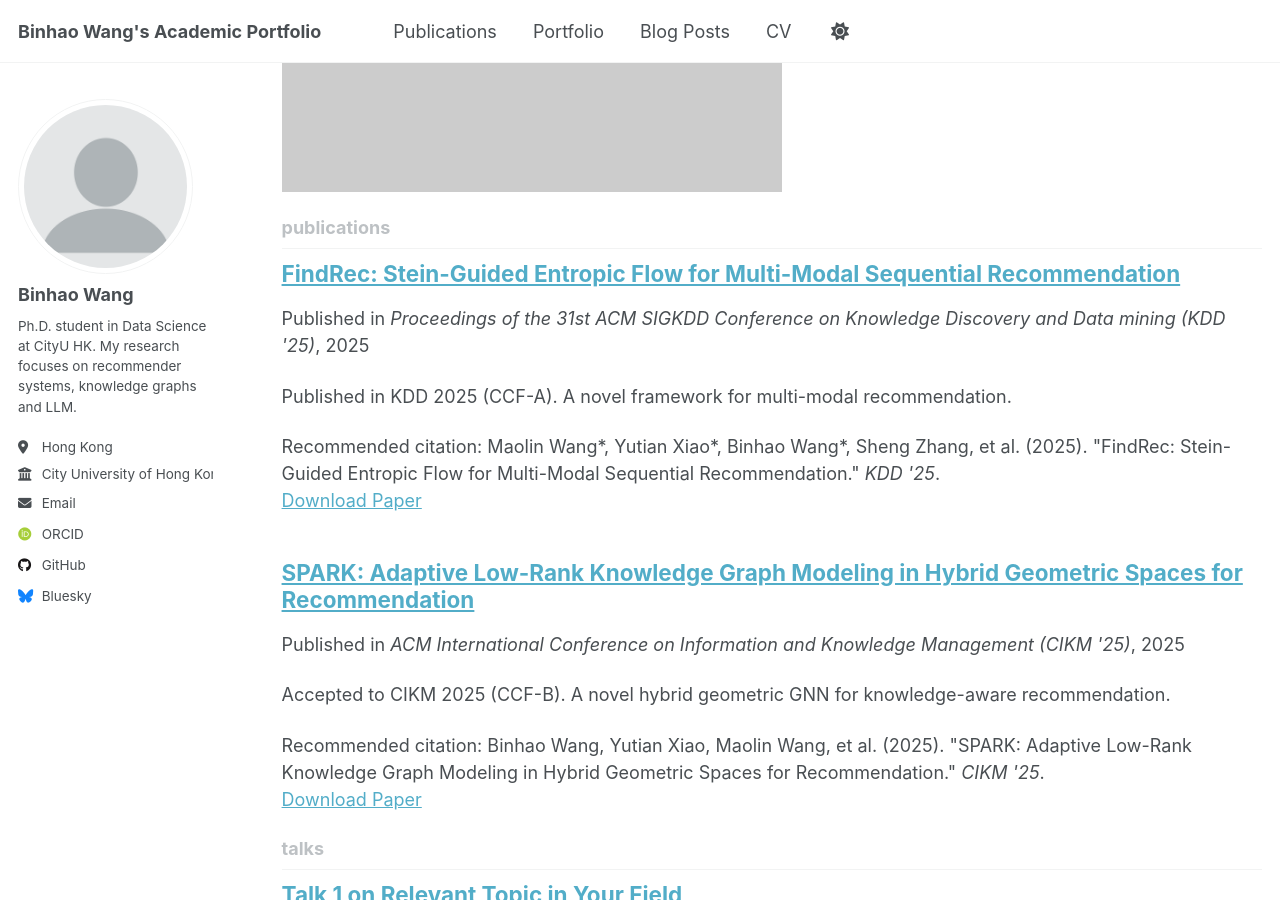
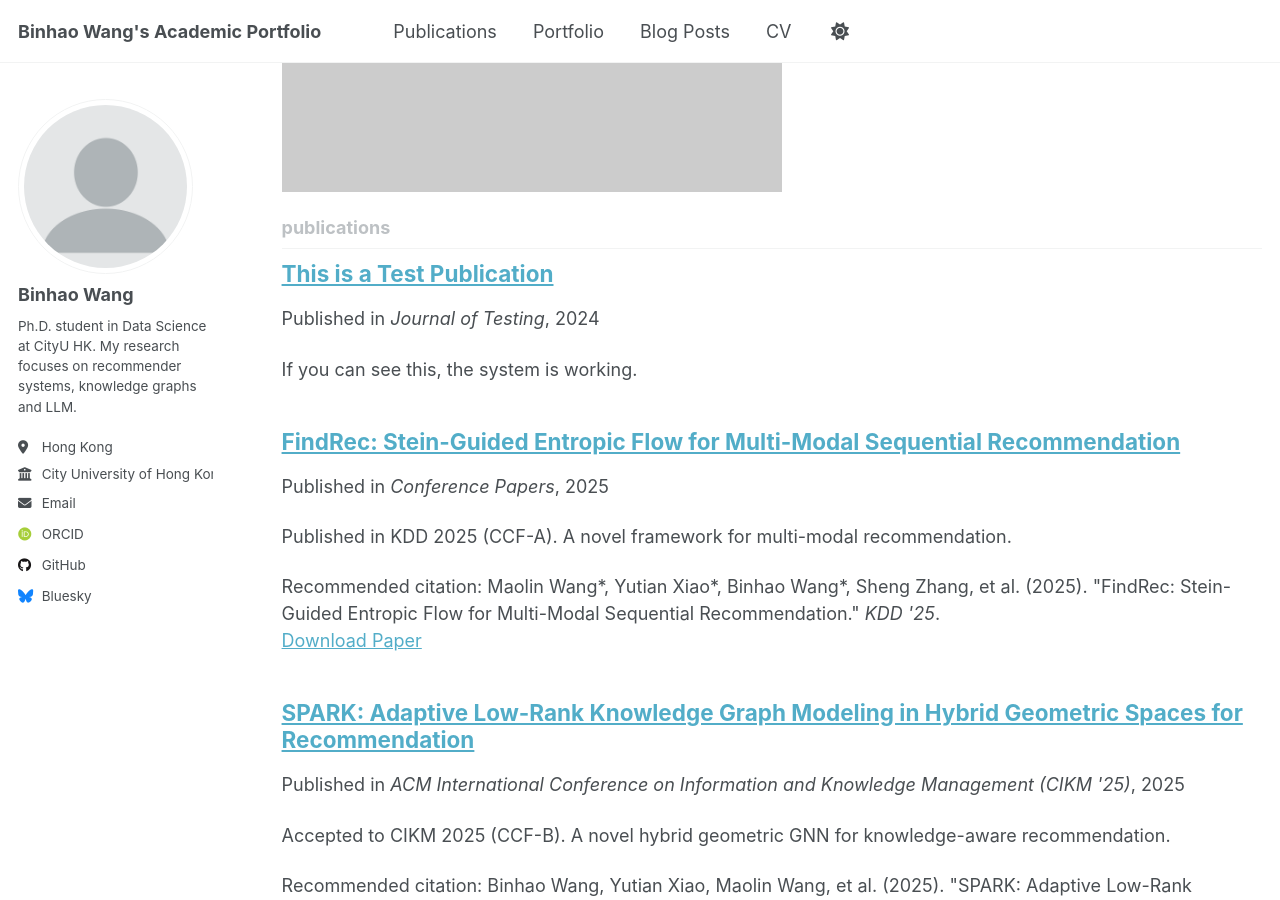
Before and after one commit to BinhaoWang/BinhaoWang.github.io, a Jekyll site: the page built from _pages/collection-archive.html, in a window 1280 px wide and 900 px high, scrolled down 1363 px. Built offline with Jekyll 4.4.1, drawn with Linux system fonts in a browser that asks for light colours; some web fonts are replaced; a script that is not in the unit is left out.

Commit message:
更新我的网站内容

```diff
--- /dev/null
+++ b/_publications/2024-01-01-test.md
@@ -0,0 +1,9 @@
+---
+title: "This is a Test Publication"
+collection: publications
+permalink: /publication/test
+date: 2024-01-01
+venue: "Journal of Testing"
+---
+
+If you can see this, the system is working.
--- a/_publications/2025-05-16-findrec.md
+++ b/_publications/2025-05-16-findrec.md
@@ -4,7 +4,8 @@ collection: publications
 permalink: /publication/findrec
 excerpt: 'Published in KDD 2025 (CCF-A). A novel framework for multi-modal recommendation.'
 date: 2025-05-16
-venue: 'Proceedings of the 31st ACM SIGKDD Conference on Knowledge Discovery and Data mining (KDD &apos;25)'
+venue: "Conference Papers"
+# venue: 'Proceedings of the 31st ACM SIGKDD Conference on Knowledge Discovery and Data mining (KDD &apos;25)'
 paperurl: 'https://arxiv.org/abs/2507.04651' # <--- 替换成真实的链接
 citation: "Maolin Wang*, Yutian Xiao*, Binhao Wang*, Sheng Zhang, et al. (2025). &quot;FindRec: Stein-Guided Entropic Flow for Multi-Modal Sequential Recommendation.&quot; <i>KDD &apos;25</i>."
 ---
```
